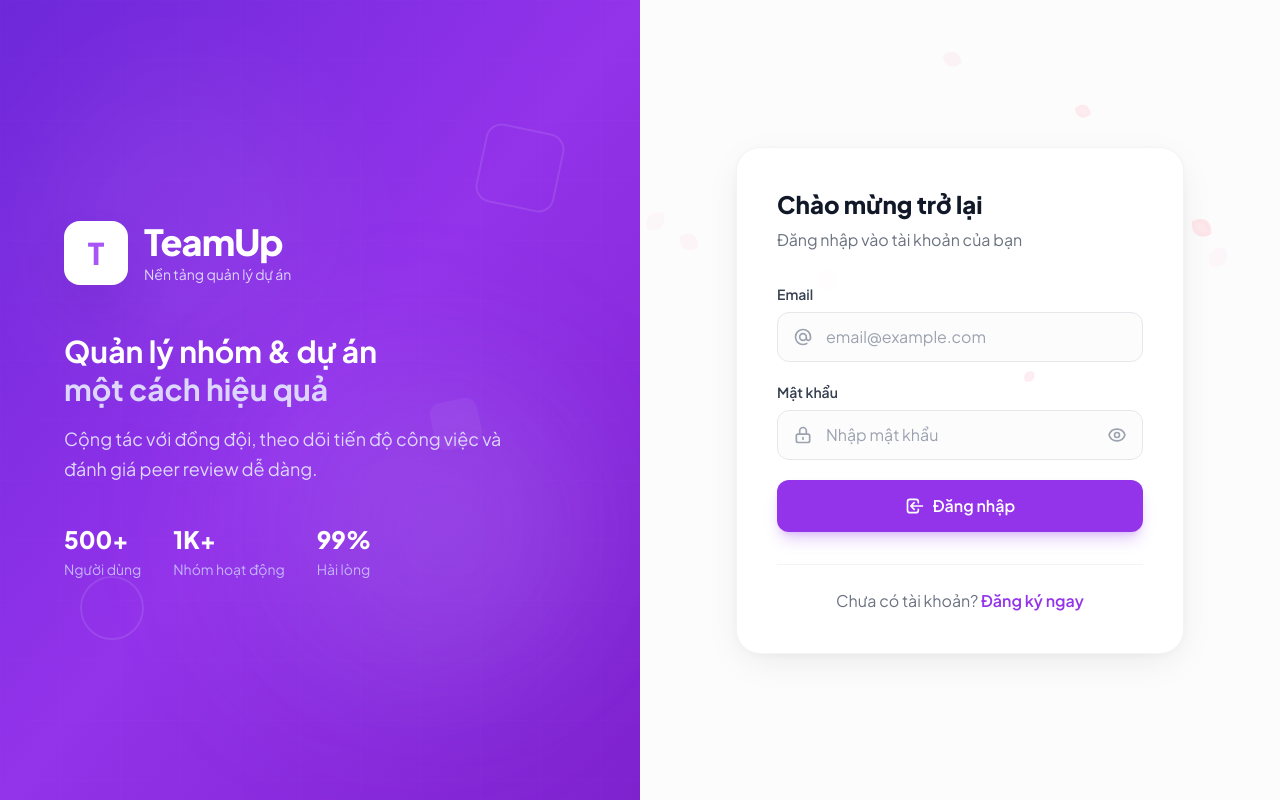
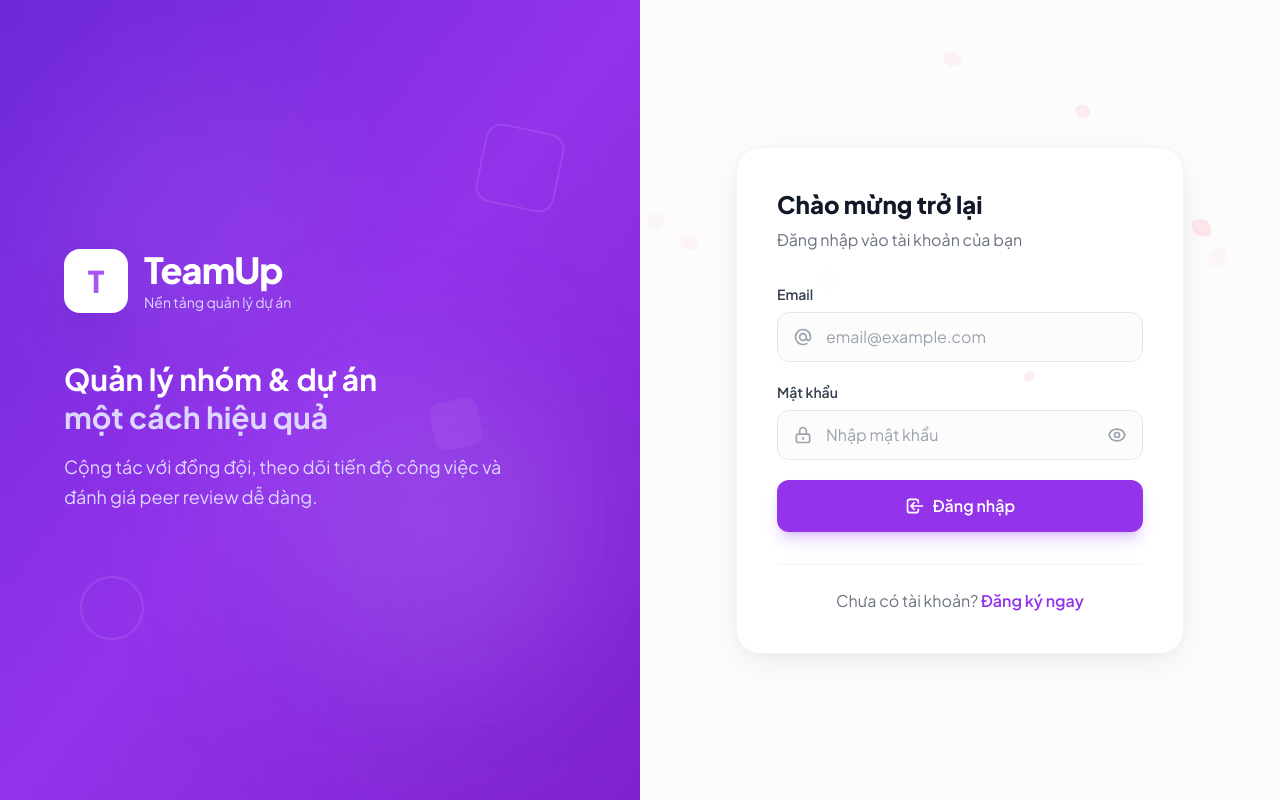
Before and after one commit to ducvietn/TeamUp, a React (Vite) app in the folder client/: page /login in a window 1280 px wide. Built offline with nearby package versions, Linux system fonts and the light colour scheme.

Commit message:
fix: remove fake stats from login page

```diff
--- a/client/src/pages/Login.jsx
+++ b/client/src/pages/Login.jsx
@@ -65,15 +65,6 @@ const Login = () => {
           <p className="text-violet-200 text-lg max-w-md mb-10 leading-relaxed">
             Cộng tác với đồng đội, theo dõi tiến độ công việc và đánh giá peer review dễ dàng.
           </p>
-
-          <div className="flex gap-8">
-            {[{ value: '500+', label: 'Người dùng' }, { value: '1K+', label: 'Nhóm hoạt động' }, { value: '99%', label: 'Hài lòng' }].map((stat) => (
-              <div key={stat.label}>
-                <p className="text-white text-2xl font-extrabold">{stat.value}</p>
-                <p className="text-violet-300 text-sm mt-1">{stat.label}</p>
-              </div>
-            ))}
-          </div>
         </div>
       </div>
 
```
